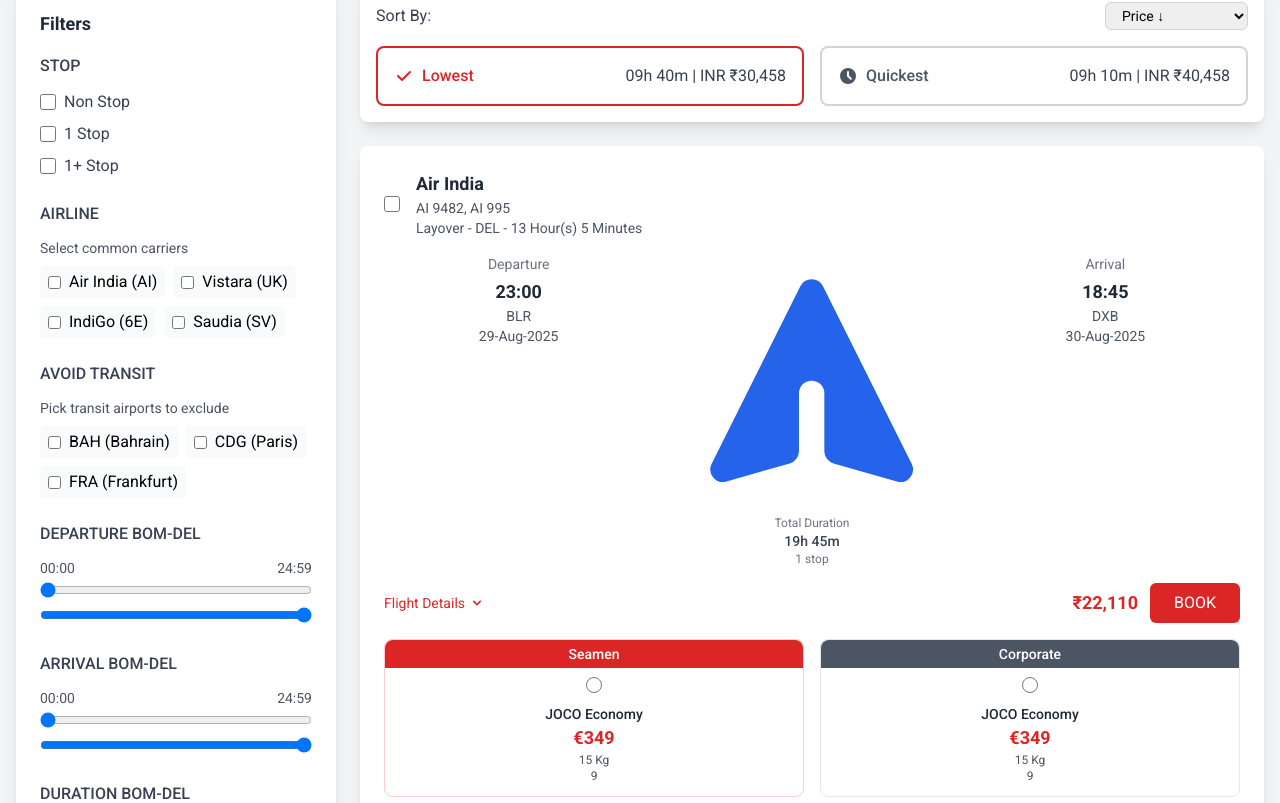
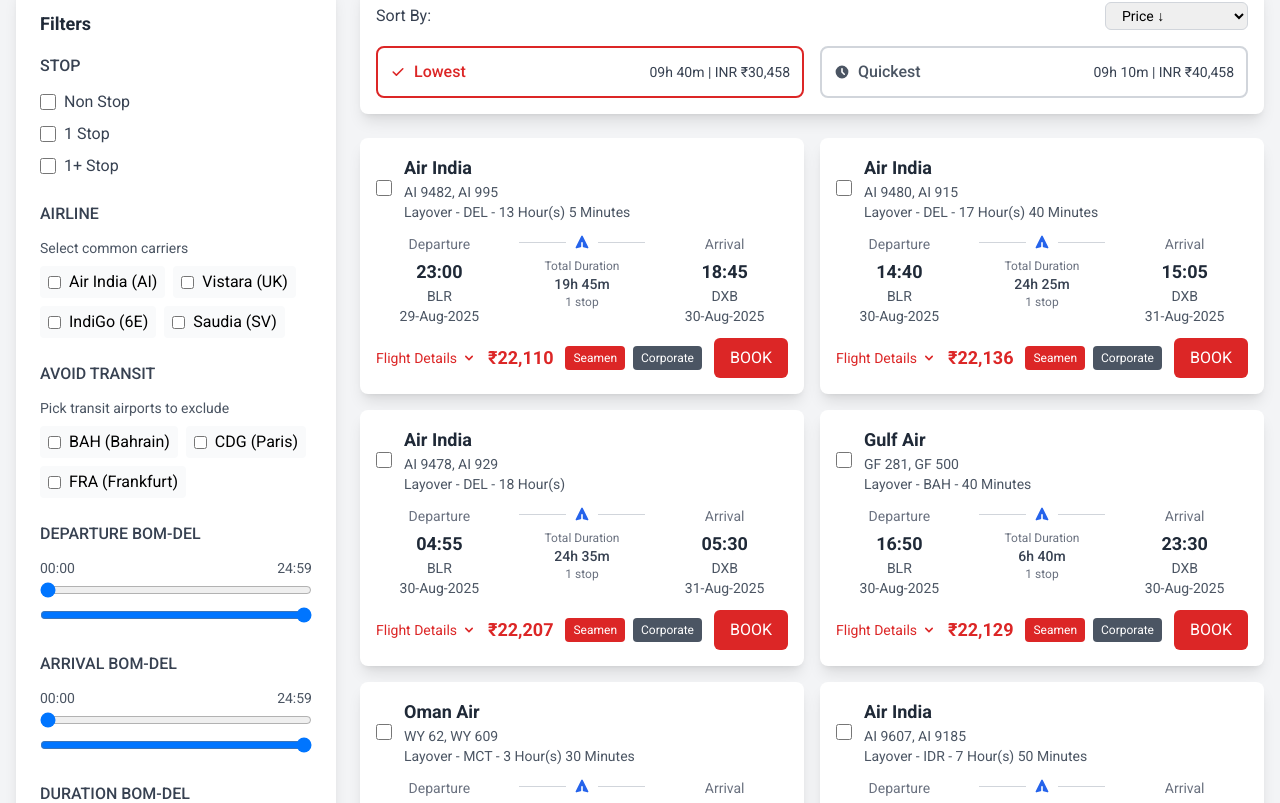
Before and after one commit to Spekond-AI-flyAI/Spekond-AI-CompCode, an Angular app: page /results in a window 1280 px wide. Shown: the part 366-1169 px from the top of the page. Built offline with nearby package versions, Linux system fonts and the light colour scheme.

Commit message:
feat(results): compact card layout (2-up), smaller icons, inline seamen/corporate/book; fix avoid-transit filter to exclude selected airports

```diff
--- a/src/app/results/results.component.html
+++ b/src/app/results/results.component.html
@@ -332,24 +332,24 @@
         </div>
 
         <div class="grid grid-cols-2 gap-4">
-          <div class="border-2 border-red-600 rounded-lg p-4 flex items-center justify-between">
+          <div class="border-2 border-red-600 rounded-lg p-3 flex items-center justify-between">
             <div class="flex items-center space-x-2">
-              <svg class="w-5 h-5 text-red-600" fill="currentColor" viewBox="0 0 20 20">
+              <svg class="w-4 h-4 text-red-600" fill="currentColor" viewBox="0 0 20 20">
                 <path fill-rule="evenodd" d="M16.707 5.293a1 1 0 010 1.414l-8 8a1 1 0 01-1.414 0l-4-4a1 1 0 011.414-1.414L8 12.586l7.293-7.293a1 1 0 011.414 0z" clip-rule="evenodd" />
               </svg>
               <span class="text-red-600 font-medium">Lowest</span>
             </div>
-            <span class="text-gray-700">09h 40m | INR ₹30,458</span>
+            <span class="text-gray-700 text-sm">09h 40m | INR ₹30,458</span>
           </div>
 
-          <div class="border-2 border-gray-300 rounded-lg p-4 flex items-center justify-between">
+          <div class="border-2 border-gray-300 rounded-lg p-3 flex items-center justify-between">
             <div class="flex items-center space-x-2">
-              <svg class="w-5 h-5 text-gray-600" fill="currentColor" viewBox="0 0 20 20">
+              <svg class="w-4 h-4 text-gray-600" fill="currentColor" viewBox="0 0 20 20">
                 <path fill-rule="evenodd" d="M10 18a8 8 0 100-16 8 8 0 000 16zm1-12a1 1 0 10-2 0v4a1 1 0 00.293.707l2.828 2.829a1 1 0 101.415-1.415L11 9.586V6z" clip-rule="evenodd" />
               </svg>
               <span class="text-gray-600 font-medium">Quickest</span>
             </div>
-            <span class="text-gray-700">09h 10m | INR ₹40,458</span>
+            <span class="text-gray-700 text-sm">09h 10m | INR ₹40,458</span>
           </div>
         </div>
       </div>
@@ -395,13 +395,13 @@
         </div>
 
         <!-- Flight Listings -->
-        <div *ngIf="filteredResults.length > 0" class="space-y-4">
+        <div *ngIf="filteredResults.length > 0" class="grid grid-cols-1 lg:grid-cols-2 gap-4">
           <div *ngFor="let result of paginatedResults; trackBy: trackByResult"
-               class="bg-white rounded-lg shadow-lg p-6 hover:shadow-xl transition-shadow">
+               class="bg-white rounded-lg shadow-lg p-4 hover:shadow-xl transition-shadow">
 
             <!-- Flight Header -->
-            <div class="flex items-center justify-between mb-4">
-              <div class="flex items-center space-x-4">
+            <div class="flex items-center justify-between mb-3">
+              <div class="flex items-center space-x-3">
                 <input type="checkbox" class="w-4 h-4 text-red-600 border-gray-300 rounded focus:ring-red-500">
                 <div>
                   <h3 class="text-lg font-semibold text-gray-800">{{ getAirlineName(result) }}</h3>
@@ -412,7 +412,7 @@
             </div>
 
             <!-- Flight Details -->
-            <div class="grid grid-cols-1 md:grid-cols-3 gap-6 mb-4">
+            <div class="grid grid-cols-1 md:grid-cols-3 gap-4 mb-3">
               <div class="text-center">
                 <div class="text-sm text-gray-500 mb-1">Departure</div>
                 <div class="text-lg font-semibold text-gray-800">{{ getDepartureTime(result) }}</div>
@@ -423,7 +423,7 @@
               <div class="text-center">
                 <div class="flex items-center justify-center">
                   <div class="flex-1 h-px bg-gray-300"></div>
-                  <svg class="text-blue-600 mx-2" fill="currentColor" viewBox="0 0 20 20">
+                  <svg class="text-blue-600 mx-2 w-4 h-4" fill="currentColor" viewBox="0 0 20 20">
                     <path d="M10.894 2.553a1 1 0 00-1.788 0l-7 14a1 1 0 001.169 1.409l5-1.429A1 1 0 009 15.571V11a1 1 0 112 0v4.571a1 1 0 00.725.962l5 1.428a1 1 0 001.17-1.408l-7-14z" />
                   </svg>
                   <div class="flex-1 h-px bg-gray-300"></div>
@@ -443,7 +443,7 @@
 
             <!-- Action Buttons -->
             <div class="flex items-center justify-between">
-              <div class="flex items-center space-x-4">
+              <div class="flex items-center space-x-3">
                 <button (click)="openFlightDetails(result)" class="text-red-600 text-sm hover:underline flex items-center">
                   Flight Details
                   <svg class="w-4 h-4 ml-1" fill="currentColor" viewBox="0 0 20 20">
@@ -452,42 +452,16 @@
                 </button>
               </div>
 
-              <div class="flex space-x-3 items-center">
+              <div class="flex items-center space-x-3">
                 <div class="text-lg font-bold text-red-600">{{ getFareDisplay(result) }}</div>
-                <button class="px-6 py-2 bg-red-600 text-white rounded-md hover:bg-red-700 transition-colors">BOOK</button>
+                <div class="flex items-center space-x-2">
+                  <span class="px-2 py-1 text-xs bg-red-600 text-white rounded">Seamen</span>
+                  <span class="px-2 py-1 text-xs bg-gray-600 text-white rounded">Corporate</span>
+                </div>
+                <button class="px-4 py-2 bg-red-600 text-white rounded-md hover:bg-red-700 transition-colors">BOOK</button>
               </div>
             </div>
 
-            <!-- Pricing Options -->
-            <div class="mt-4 grid grid-cols-2 gap-4">
-              <!-- Seamen Column -->
-              <div class="border border-red-200 rounded-lg p-3">
-                <div class="bg-red-600 text-white text-center py-1 rounded-t-lg -mt-3 -mx-3 mb-2 text-sm font-medium">
-                  Seamen
-                </div>
-                <div class="text-center">
-                  <input type="radio" name="fareType" class="w-4 h-4 text-red-600 border-gray-300 focus:ring-red-500">
-                  <div class="text-sm font-medium text-gray-800 mt-1">JOCO Economy</div>
-                  <div class="text-lg font-bold text-red-600">€349</div>
-                  <div class="text-xs text-gray-600">15 Kg</div>
-                  <div class="text-xs text-gray-600">9</div>
-                </div>
-              </div>
-
-              <!-- Corporate Column -->
-              <div class="border border-gray-200 rounded-lg p-3">
-                <div class="bg-gray-600 text-white text-center py-1 rounded-t-lg -mt-3 -mx-3 mb-2 text-sm font-medium">
-                  Corporate
-                </div>
-                <div class="text-center">
-                  <input type="radio" name="fareType" class="w-4 h-4 text-red-600 border-gray-300 focus:ring-red-500">
-                  <div class="text-sm font-medium text-gray-800 mt-1">JOCO Economy</div>
-                  <div class="text-lg font-bold text-red-600">€349</div>
-                  <div class="text-xs text-gray-600">15 Kg</div>
-                  <div class="text-xs text-gray-600">9</div>
-                </div>
-              </div>
-            </div>
           </div>
         </div>
 
--- a/src/app/results/results.component.ts
+++ b/src/app/results/results.component.ts
@@ -447,7 +447,8 @@
   private passesTransitAirportFilter(itin: any): boolean {
     if (this.selectedTransitAirports.size === 0) return true;
     const mids = this.extractTransitAirports(itin);
-    return mids.some(c => this.selectedTransitAirports.has(c));
+    // Avoid itineraries that include any selected transit airports
+    return !mids.some(c => this.selectedTransitAirports.has(c));
   }
 
   getTotalPassengers(): number {
```
